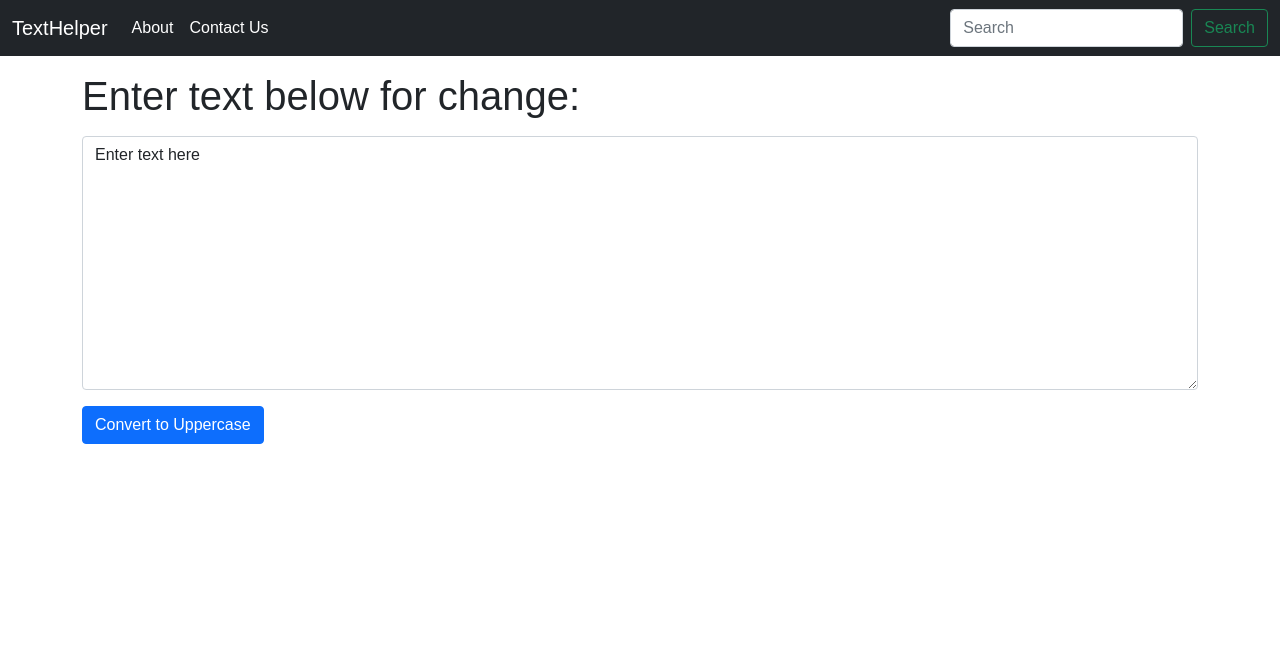
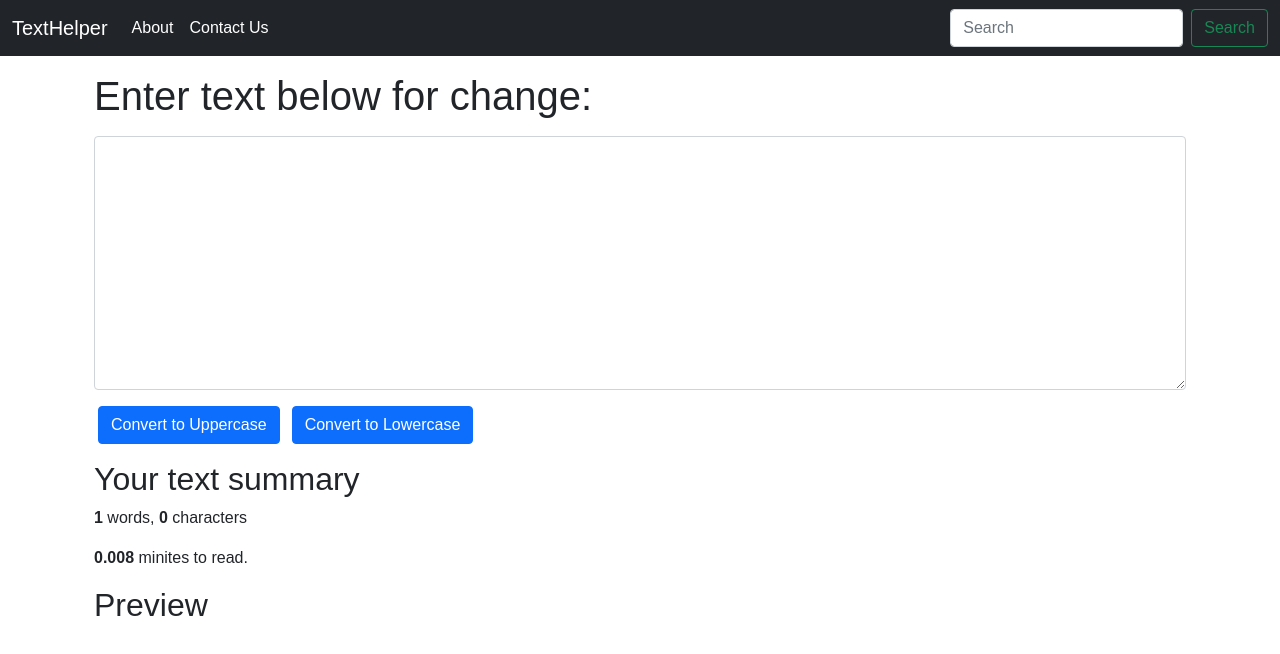
Before and after one commit to Nachiket-Patel/Web-Devolopment, a React (Create React App) app in the folder React/my-app/: page / in a window 1280 px wide. Shown: the top 654 px of the page. Built offline with nearby package versions, Linux system fonts and the light colour scheme.

Commit message:
add button convert to lowercase, word and character counter

```diff
--- a/React/my-app/src/components/TextForm.js
+++ b/React/my-app/src/components/TextForm.js
@@ -3,12 +3,18 @@
 
 export default function TextForm(props){
 
-    const [text,setText] = useState("Enter text here");
+    const [text,setText] = useState('');
 
     function handleUpClick(){
         console.log("upper case button was clicked"); //to check in console that function is working or not
         const upperText = text.toUpperCase();
         setText(upperText);
+    }
+
+    function handleLoClick(){
+        console.log("Lower case button was clicked"); //to check in console
+        const lowerText = text.toLowerCase();
+        setText(lowerText);
     }
 
     function handleOnChange(event){
@@ -18,11 +24,24 @@
 
     return(
         <div>
-            <h1>{props.heading}</h1>
-            <div className="mb-3 my-3" >
-                <textarea className="form-control" value={text} onChange={handleOnChange} id="textbox" rows="10"></textarea>
+
+            <div className='container'>
+                <h1>{props.heading}</h1>
+                <div className="mb-3 my-3" >
+                    <textarea className="form-control" value={text} onChange={handleOnChange} id="textbox" rows="10"></textarea>
+                </div>
+                <button className="btn btn-primary mx-1" onClick={handleUpClick}>Convert to Uppercase</button>
+                <button className="btn btn-primary mx-2" onClick={handleLoClick}>Convert to Lowercase</button>
             </div>
-            <button className="btn btn-primary" onClick={handleUpClick}>Convert to Uppercase</button>
+
+            <div className="container my-3">
+                <h2>Your text summary</h2>
+                <p><b>{text.split(' ').length}</b> words, <b>{text.length}</b> characters</p>
+                <p><b>{0.008 * text.split(' ').length}</b> minites to read.</p>
+                <h2>Preview</h2>
+                <p>{text}</p>
+            </div>
+
         </div>
     );
 };
```
